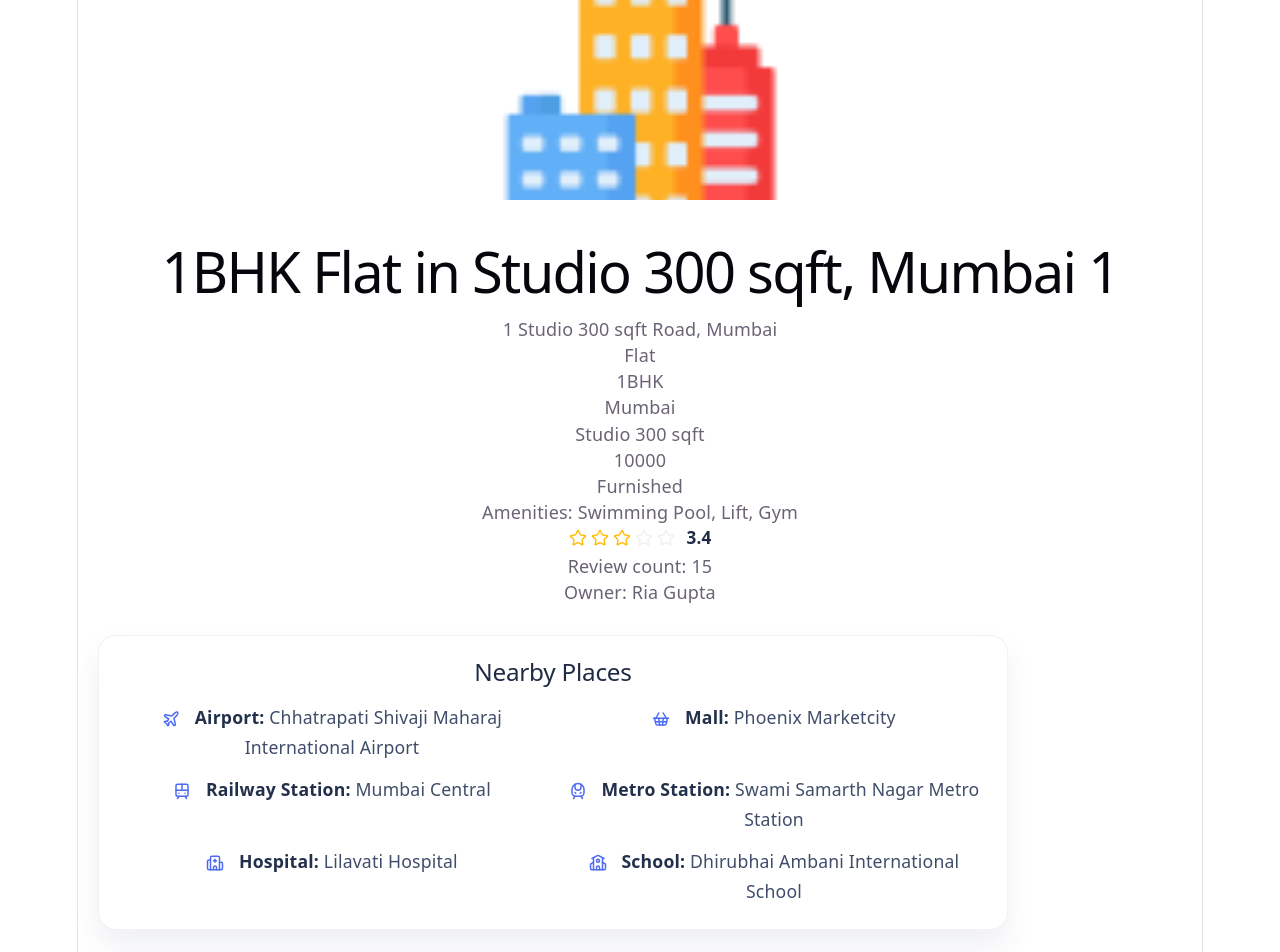
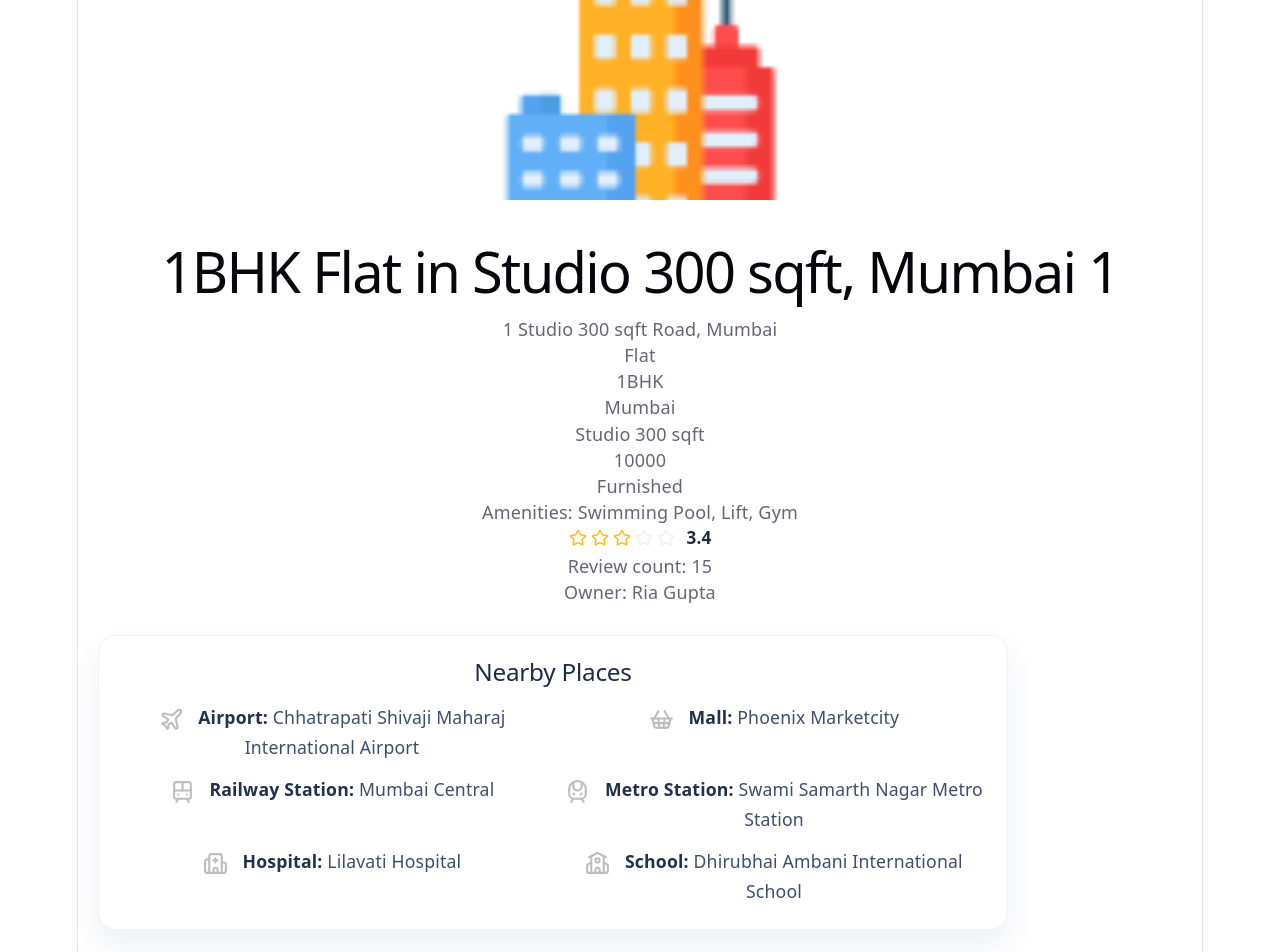
Before and after one commit to sakshi07bhosale/Easy-rent-react-app, a React (Vite) app: page /property/1 in a window 1280 px wide. Shown: the top 952 px of the page. Built offline with nearby package versions, Linux system fonts and the light colour scheme.

Commit message:
near by places lucid icons color updated

```diff
--- a/src/views/PropertyDetails/PropertyDetails.css
+++ b/src/views/PropertyDetails/PropertyDetails.css
@@ -121,7 +121,7 @@
 .nearby-icon {
     vertical-align: middle;
     margin-right: 10px;
-    color: #4d6bf3;
+    color: #bcbdbe;
 }
 
 .review-comment{
--- a/src/views/PropertyDetails/PropertyDetails.jsx
+++ b/src/views/PropertyDetails/PropertyDetails.jsx
@@ -40,12 +40,12 @@ function PropertyDetails() {
         <h2>Nearby Places</h2>
         {propertyDetails.nearby ? (
           <ul className="nearby-list">
-            <li><Plane className="nearby-icon" size={18} /> <strong>Airport:</strong> {propertyDetails.nearby.airport}</li>
-            <li><ShoppingBasket className="nearby-icon" size={18} /> <strong>Mall:</strong> {propertyDetails.nearby.mall}</li>
-            <li><TramFront className="nearby-icon" size={18} /> <strong>Railway Station:</strong> {propertyDetails.nearby.railwayStation}</li>
-            <li><TrainFront className="nearby-icon" size={18} /> <strong>Metro Station:</strong> {propertyDetails.nearby.metroStation}</li>
-            <li><Hospital className="nearby-icon" size={18} /> <strong>Hospital:</strong> {propertyDetails.nearby.hospital}</li>
-            <li><School className="nearby-icon" size={18} /> <strong>School:</strong> {propertyDetails.nearby.school}</li>
+            <li><Plane className="nearby-icon" size={25} /> <strong>Airport:</strong> {propertyDetails.nearby.airport}</li>
+            <li><ShoppingBasket className="nearby-icon" size={25} /> <strong>Mall:</strong> {propertyDetails.nearby.mall}</li>
+            <li><TramFront className="nearby-icon" size={25} /> <strong>Railway Station:</strong> {propertyDetails.nearby.railwayStation}</li>
+            <li><TrainFront className="nearby-icon" size={25} /> <strong>Metro Station:</strong> {propertyDetails.nearby.metroStation}</li>
+            <li><Hospital className="nearby-icon" size={25} /> <strong>Hospital:</strong> {propertyDetails.nearby.hospital}</li>
+            <li><School className="nearby-icon" size={25} /> <strong>School:</strong> {propertyDetails.nearby.school}</li>
           </ul>
         ) : (
           <p>No nearby places available.</p>
```
